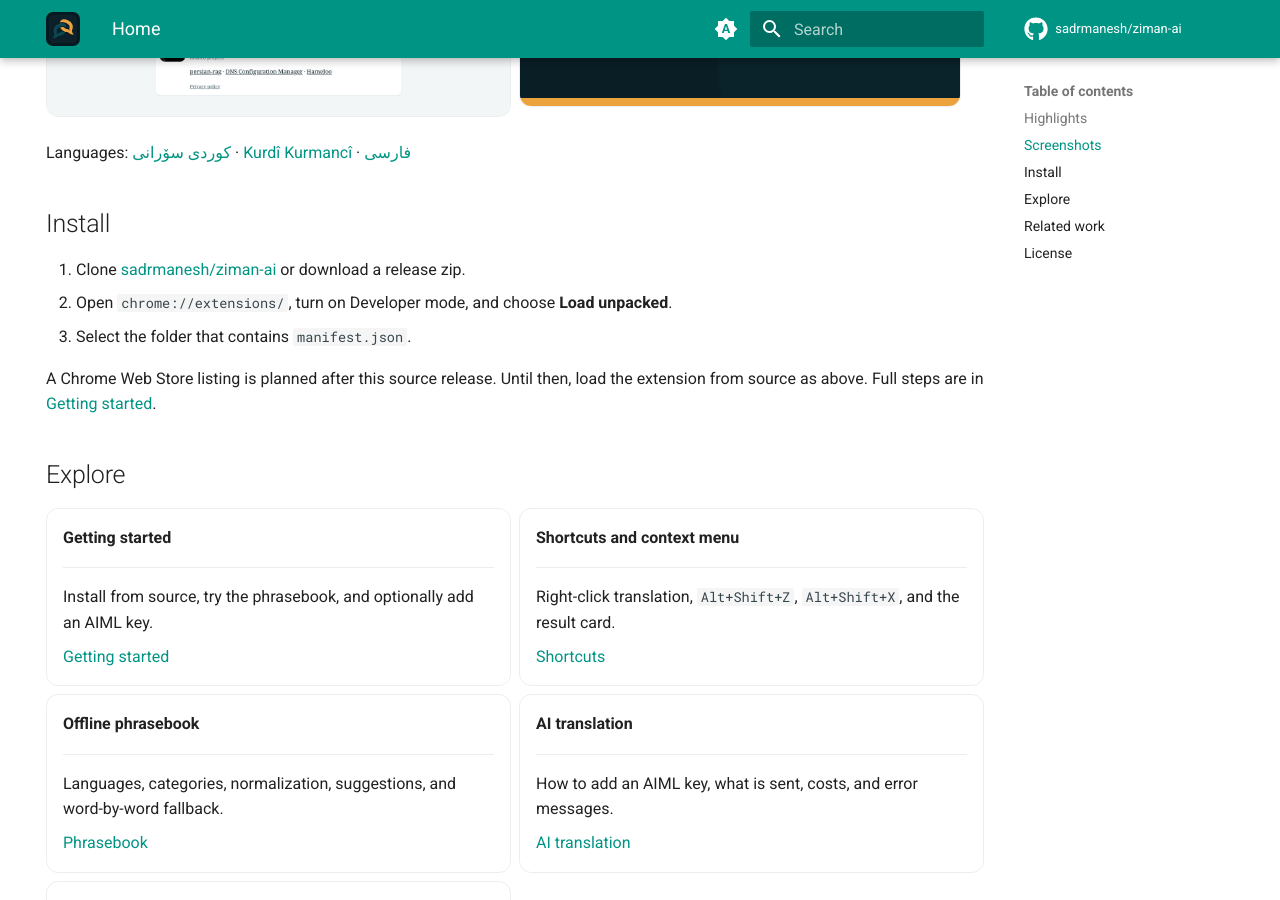
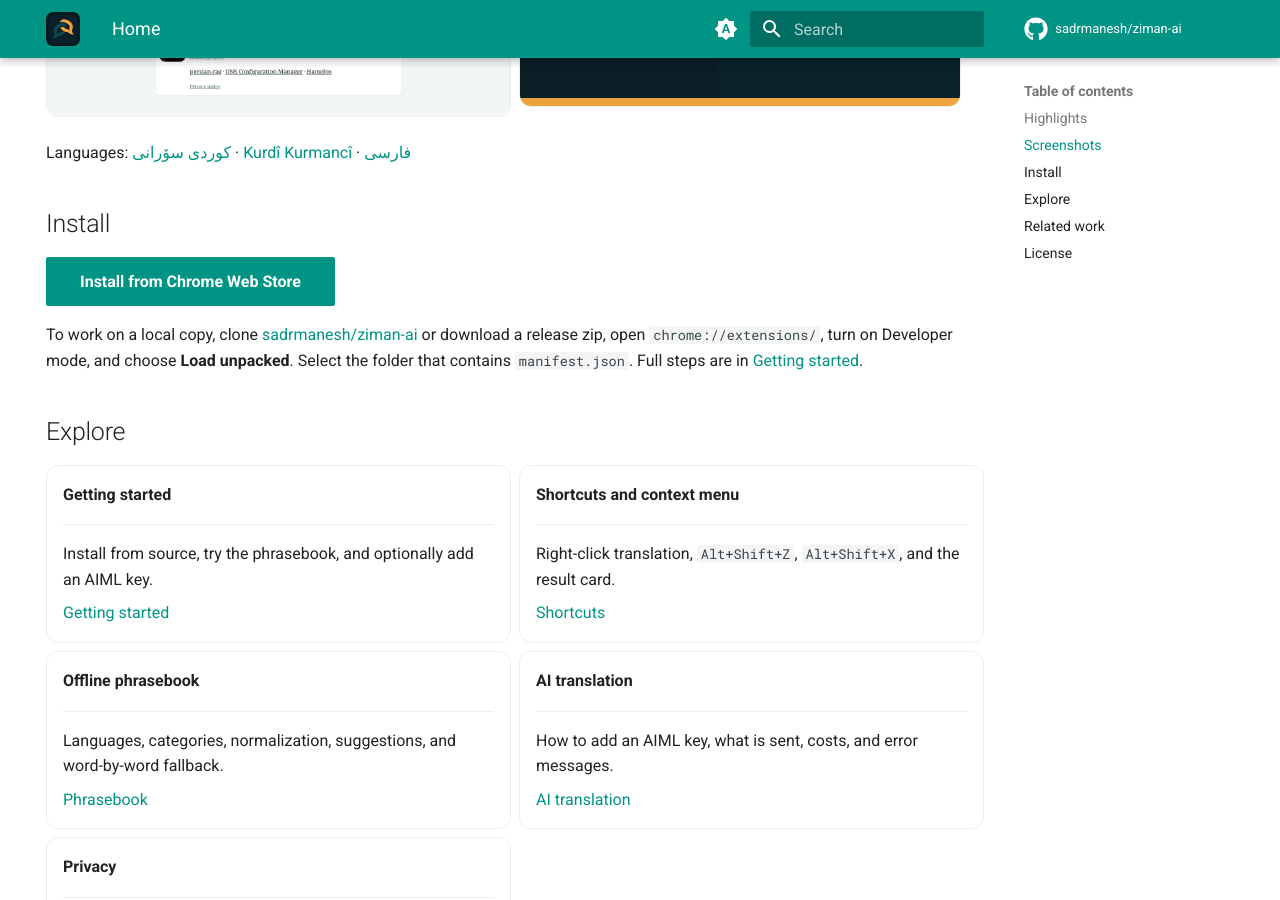
Before and after one commit to sadrmanesh/ziman-ai, an MkDocs documentation site: the page built from docs/index.md, in a window 1280 px wide and 900 px high, scrolled down 2057 px. Built offline with MkDocs 1.6.1 and Material for MkDocs 9.7.7, drawn with Linux system fonts in a browser that asks for light colours; comment, search, counter and statistics services are not loaded; a style sheet for code colours, icons or effects is not loaded; some of the changed text lies outside the part shown.

Commit message:
Add Chrome Web Store install link

```diff
--- a/docs/index.md
+++ b/docs/index.md
@@ -9,8 +9,8 @@ hide:
 
 A Kurdish (Sorani and Kurmanji) and multilingual translator for Google Chrome. Common phrases are answered from an offline phrasebook on this device. Other sentences use your own [AIML API](https://aimlapi.com/) key. The extension does not include a key, and it does not open when you merely click or select text.
 
-[Get started](getting-started.md){ .md-button .md-button--primary }
-[Offline phrasebook](phrasebook.md){ .md-button }
+[Install from Chrome Web Store](https://chromewebstore.google.com/detail/ziman-ai-kurdish-translat/cjmmnobnimheoeeojobgfkgbdbohcjkn){ .md-button .md-button--primary }
+[Get started](getting-started.md){ .md-button }
 [GitHub](https://github.com/sadrmanesh/ziman-ai){ .md-button }
 
 ## Highlights
@@ -45,11 +45,9 @@ Languages: [کوردی سۆرانی](ku.md) · [Kurdî Kurmancî](kmr.md) · [ف
 
 ## Install
 
-1. Clone [sadrmanesh/ziman-ai](https://github.com/sadrmanesh/ziman-ai) or download a release zip.
-2. Open `chrome://extensions/`, turn on Developer mode, and choose **Load unpacked**.
-3. Select the folder that contains `manifest.json`.
+[Install from Chrome Web Store](https://chromewebstore.google.com/detail/ziman-ai-kurdish-translat/cjmmnobnimheoeeojobgfkgbdbohcjkn){ .md-button .md-button--primary }
 
-A Chrome Web Store listing is planned after this source release. Until then, load the extension from source as above. Full steps are in [Getting started](getting-started.md).
+To work on a local copy, clone [sadrmanesh/ziman-ai](https://github.com/sadrmanesh/ziman-ai) or download a release zip, open `chrome://extensions/`, turn on Developer mode, and choose **Load unpacked**. Select the folder that contains `manifest.json`. Full steps are in [Getting started](getting-started.md).
 
 ## Explore
 
```
Also changed, not shown: CHANGELOG.md (+1 -0 lines), INSTALL.md (+6 -0 lines), README.md (+10 -4 lines), docs/fa.md (+4 -0 lines), docs/getting-started.md (+2 -0 lines), docs/kmr.md (+4 -0 lines), docs/ku.md (+4 -0 lines).
